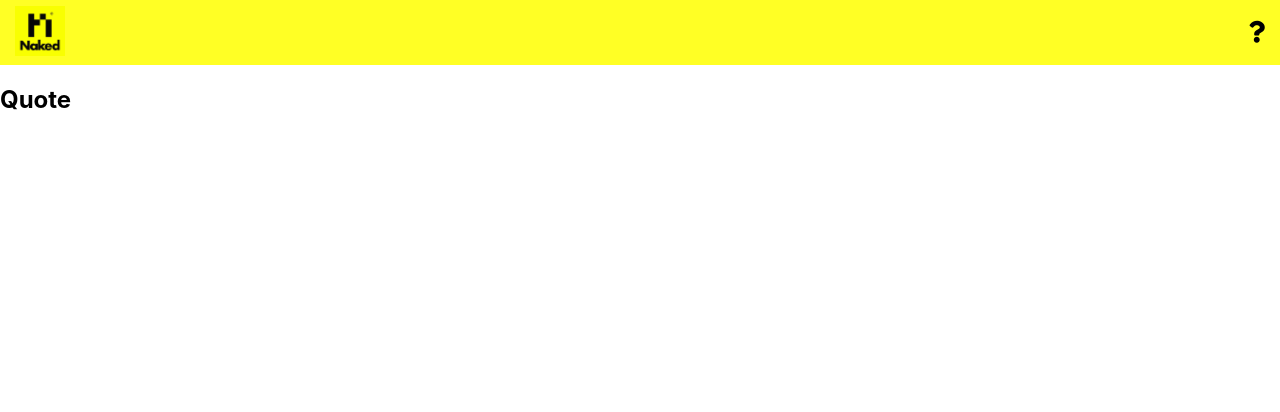
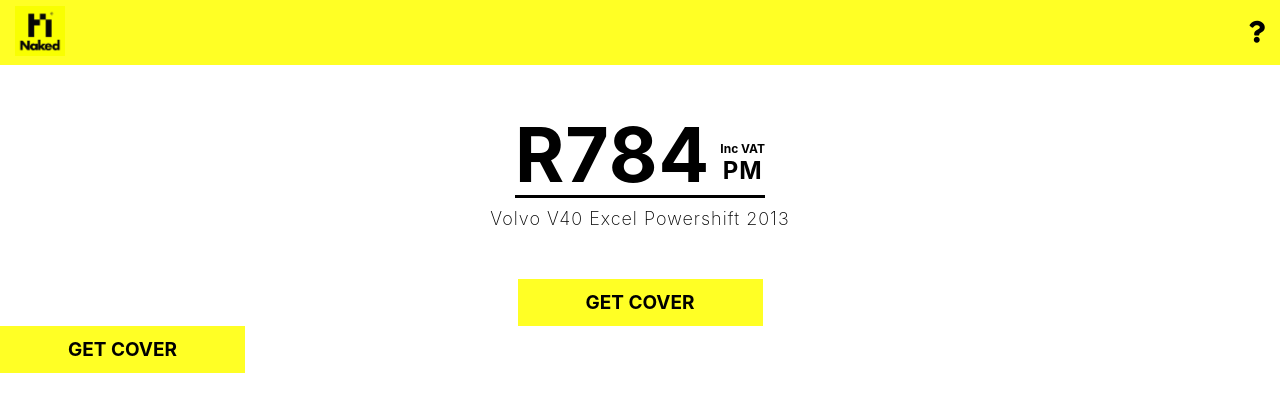
Before and after one commit to Marvine89/task4A, a React (Create React App) app: page /quote in a window 1280 px wide. Shown: the top 412 px of the page. Built offline with nearby package versions, Linux system fonts and the light colour scheme.

Commit message:
added design for quote page

```diff
--- a/src/index.scss
+++ b/src/index.scss
@@ -22,5 +22,6 @@
   text-decoration: none;
   display: flex;
   justify-content: center;
-  color: #000;
 }
+
+$primary_color: #ffff25;
--- a/src/screens/quote/Quote.js
+++ b/src/screens/quote/Quote.js
@@ -1,13 +1,29 @@
 import React, { Component } from 'react';
-
 import './Quote.scss';
 
 export class Quote extends Component {
   render() {
     return (
-        <div className="quote-page">
-            <h1>Quote</h1>
+      <div className="quote-page">
+        <div className="quote-page__price-block-underline">
+          <div className="quote-page__price-block">
+            <h3 className="quote-page__price">R784</h3>
+            <div className="quote-page__price-block-col-2">
+              <h6 className="quote-page__price-block-col-2-1">Inc VAT</h6>
+              <h4 className="quote-page__price-block-col-2-2">PM</h4>
+            </div>
+          </div>
         </div>
+        <h5 className="quote-page___item-detail">
+            Volvo V40 Excel Powershift 2013
+        </h5>
+        <div className="quote-page___button-block">
+          <a href="/start-quote" className="button quote-page__button-link">Get Cover</a>
+        </div>
+        <div className="quote-page___accordion">
+          <a href="/start-quote" className="button quote-page__button-link">Get Cover</a>
+        </div>
+      </div>
     );
   }
 }
--- a/src/screens/quote/Quote.scss
+++ b/src/screens/quote/Quote.scss
@@ -1,3 +1,55 @@
 .quote-page {
-
+  text-align: center;
+  &__price-block-underline {
+    display: inline-block;
+    margin-top: 60px;
+    justify-content: center;
+    align-items: center;
+    align-self: center;
+    padding-bottom: 10px;
+    border-bottom: 3px solid #000;
+  }
+  &__price-block {
+    display: flex;
+    justify-content: center;
+    align-items: flex-end;
+  }
+  &__price {
+    font-size: 75px;
+    margin: 0px;
+    letter-spacing: 1px;
+    line-height: 60px;
+  }
+  &__price-block-col-2 {
+    margin-left: 10px;
+  }
+  &__price-block-col-2-1 {
+    font-size: 12px;
+    margin-bottom: 1px;
+    margin: 0;
+  }
+  &__price-block-col-2-2 {
+    margin: 0;
+    font-size: 24px;
+    letter-spacing: 1px;
+  }
+  &___item-detail {
+    margin: 10px;
+    font-size: 18px;
+    font-weight: 200;
+    letter-spacing: 1px;
+  }
+  &___button-block {
+    margin-top: 50px;
+    justify-content: center;
+    display: flex;
+  }
+  &__button-link {
+    width: 245px;
+    padding: 12px;
+    background-color: #ffff25;
+    font-size: 19px;
+    font-weight: bold;
+    color: #000;
+  }
 }
--- a/src/screens/start-quote/StartQuote.scss
+++ b/src/screens/start-quote/StartQuote.scss
@@ -42,6 +42,7 @@
     font-size: 16px;
     font-weight: bold;
     letter-spacing: 1px;
+    color: #000;
   }
   &__message-btn-icon {
       margin-left: 10px;
```
